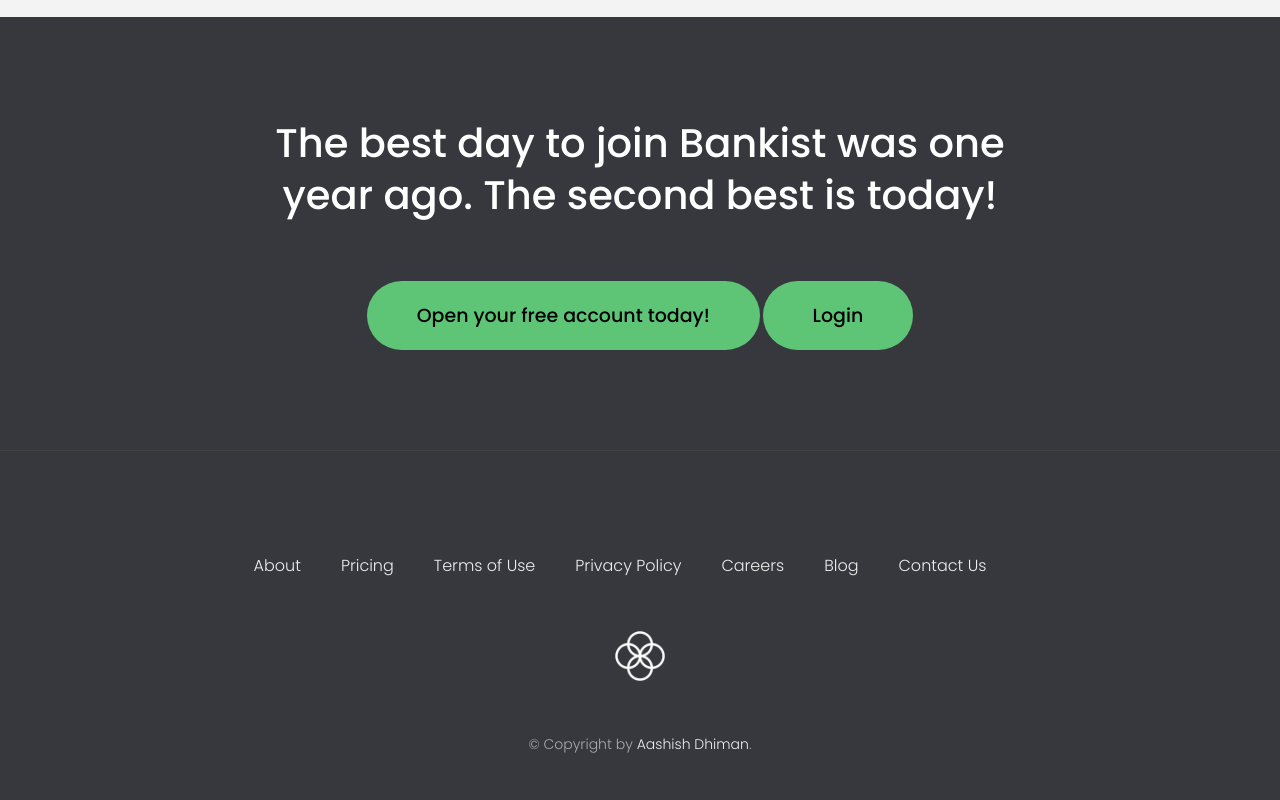
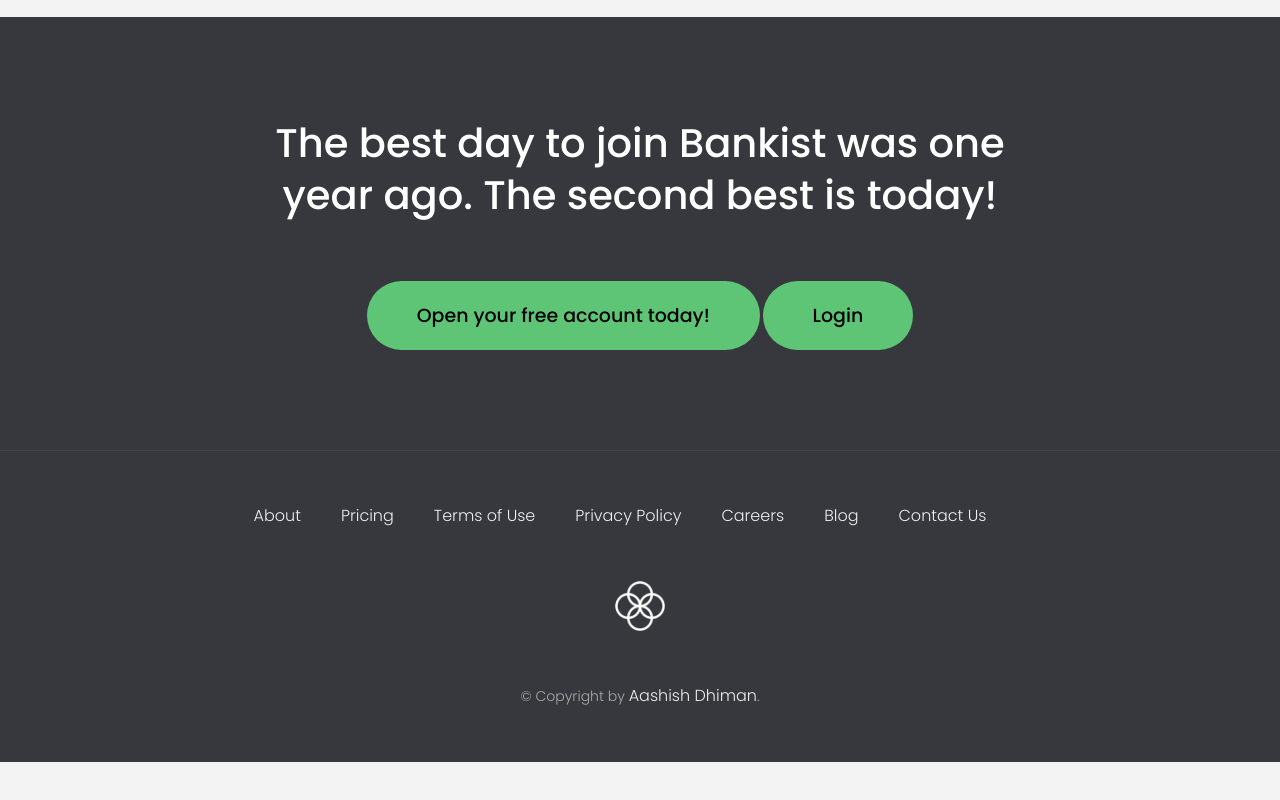
Before and after one commit to aashish-dhiman/Bankist, a plain HTML site: page index.html in a window 1280 px wide. Shown: the part 4421-5221 px from the top of the page. After the commit the page ends 5183 px from the top, so only its background shows below. Drawn offline with Linux system fonts and the light colour scheme.

Commit message:
updated ui

```diff
--- a/style/style.css
+++ b/style/style.css
@@ -543,7 +543,7 @@ h4 {
 
 /* FOOTER */
 .footer {
-    padding: 10rem 3rem;
+    padding: 5rem 3rem;
     background-color: #37383d;
 }
 
@@ -551,6 +551,7 @@ h4 {
     list-style: none;
     display: flex;
     justify-content: center;
+    align-items: center;
     margin-bottom: 5rem;
 }
 
@@ -577,9 +578,6 @@ h4 {
     text-align: center;
 }
 
-.footer__copyright .footer__link {
-    font-size: 1.4rem;
-}
 
 /* MODAL WINDOW */
 .modal {
```
